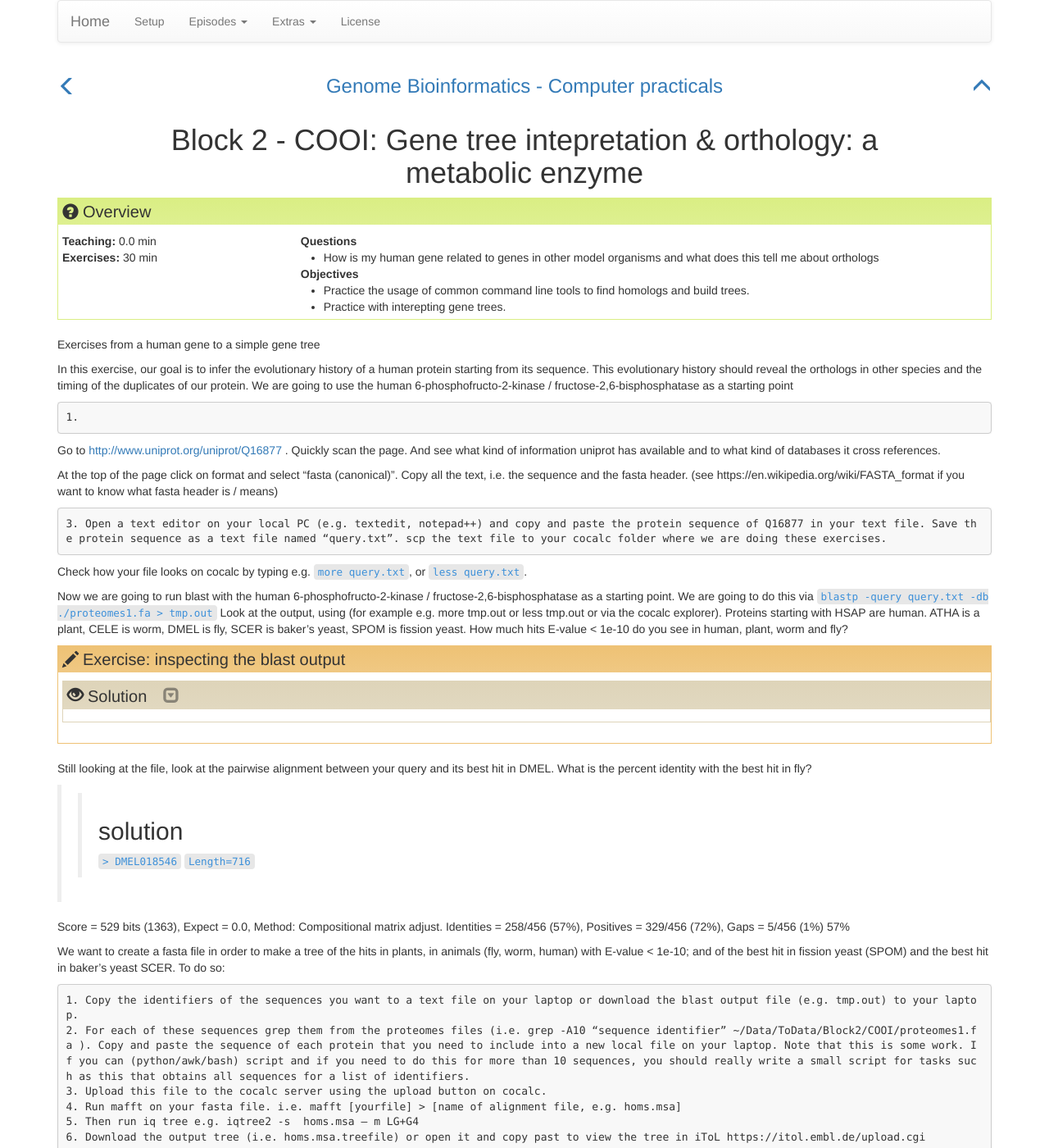
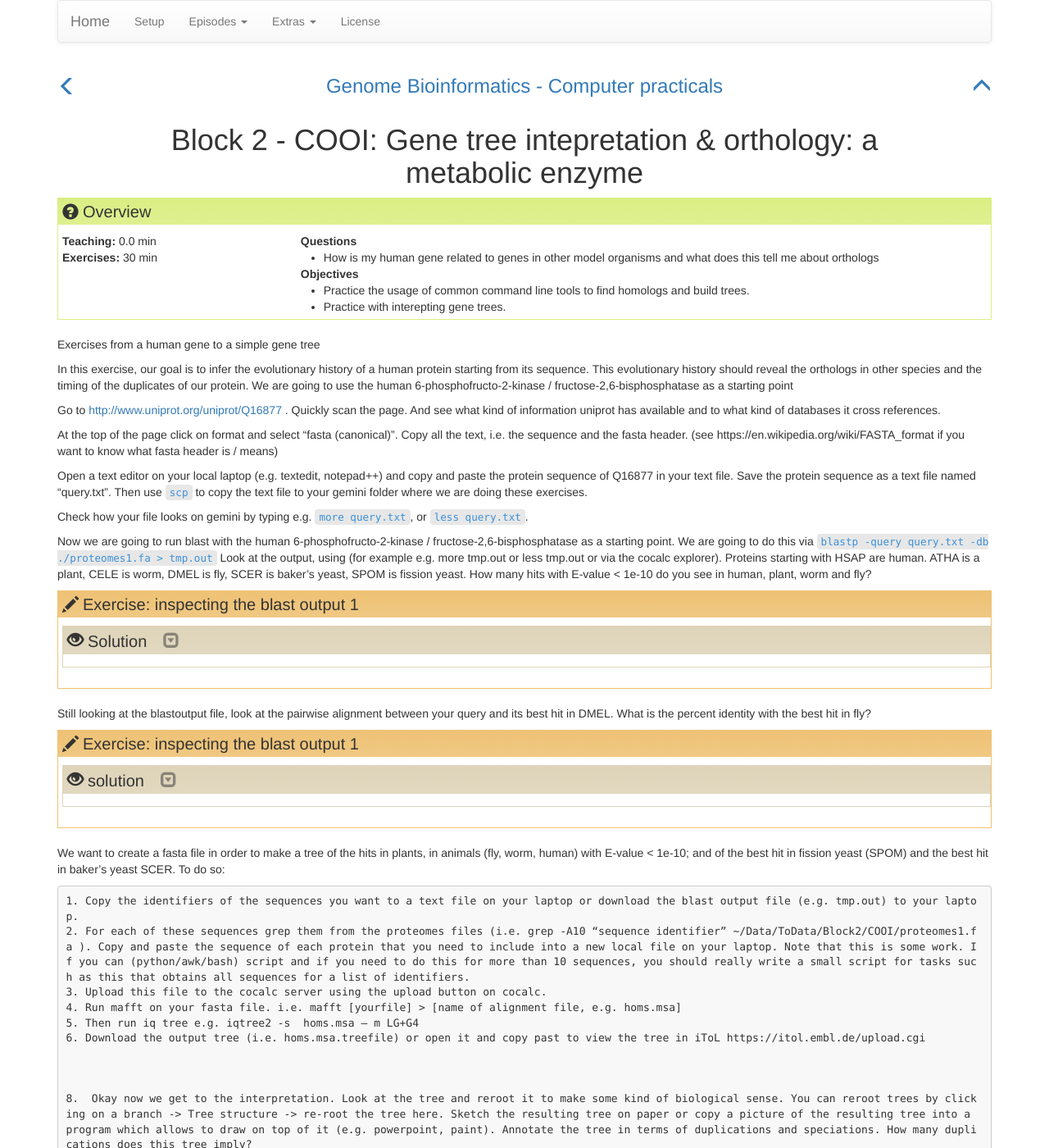
Before and after one commit to TeamMGE/GenomeBioinformaticsCourse, a Jekyll site: the page built from _episodes/40-COOI.md, in a window 1280 px wide and 1400 px high. Shown: the whole window at 82% size. Built offline with Jekyll 4.4.1, drawn with Linux system fonts in a browser that asks for light colours.

Commit message:
Update 40-COOI.md

```diff
--- a/_episodes/40-COOI.md
+++ b/_episodes/40-COOI.md
@@ -16,21 +16,17 @@
 
 In this exercise, our goal is to infer the evolutionary history of a human protein starting from its sequence. This evolutionary history should reveal the orthologs in other species and the timing of the duplicates of our protein. We are going to use the human 6-phosphofructo-2-kinase / fructose-2,6-bisphosphatase as a starting point
 
-    1.
-
-
-
 Go to  [http://www.uniprot.org/uniprot/Q16877](http://www.uniprot.org/uniprot/Q16877) . Quickly scan the page. And see what kind of information uniprot has available and to what kind of databases it cross references.
 
 At the top of the page click on format and select “fasta (canonical)”. Copy all the text, i.e. the sequence and the fasta header. (see https://en.wikipedia.org/wiki/FASTA_format if you want to know what fasta header is / means)
 
-    3. Open a text editor on your local PC (e.g. textedit, notepad++) and copy and paste the protein sequence of Q16877 in your text file. Save the protein sequence as a text file named “query.txt”. scp the text file to your cocalc folder where we are doing these exercises.
+Open a text editor on your local laptop (e.g. textedit, notepad++) and copy and paste the protein sequence of Q16877 in your text file. Save the protein sequence as a text file named “query.txt”. Then use `scp` to copy the text file to your gemini folder where we are doing these exercises.
 
-Check how your file looks on cocalc by typing e.g. `more query.txt`, or `less query.txt`.
+Check how your file looks on gemini by typing e.g. `more query.txt`, or `less query.txt`.
 
 Now we are going to run blast with the human 6-phosphofructo-2-kinase / fructose-2,6-bisphosphatase  as a starting point. We are going to do this via `blastp -query query.txt -db ./proteomes1.fa > tmp.out`
-Look at the output, using (for example e.g. more tmp.out or less tmp.out or via the cocalc explorer). Proteins starting with HSAP are human. ATHA is a plant, CELE is worm, DMEL is fly, SCER is baker’s yeast, SPOM is fission yeast. How much hits E-value < 1e-10 do you see in human, plant, worm and fly?
-> ## Exercise: inspecting the blast output
+Look at the output, using (for example e.g. more tmp.out or less tmp.out or via the cocalc explorer). Proteins starting with HSAP are human. ATHA is a plant, CELE is worm, DMEL is fly, SCER is baker’s yeast, SPOM is fission yeast. How many hits with E-value < 1e-10 do you see in human, plant, worm and fly?
+> ## Exercise: inspecting the blast output 1
 >
 >> ## Solution
 >>      HSAP037297                                                          979     0.0
@@ -53,16 +49,19 @@
 > {: .solution}
 {: .challenge}
 
-Still looking at the file, look at the pairwise alignment between your query and its best hit in DMEL. What is the percent identity with the best hit in fly?
+Still looking at the blastoutput file, look at the pairwise alignment between your query and its best hit in DMEL. What is the percent identity with the best hit in fly?
 
+> ## Exercise: inspecting the blast output 1
+>
 >> ## solution
->>`> DMEL018546`
->> `Length=716`
-
- Score = 529 bits (1363),  Expect = 0.0, Method: Compositional matrix adjust.
- Identities = 258/456 (57%), Positives = 329/456 (72%), Gaps = 5/456 (1%)
-57%
-
+>>`> DMEL018546`/
+>> `Length=716`/
+>>
+>>  `Score = 529 bits (1363),  Expect = 0.0, Method: Compositional matrix adjust.`/
+>>  `Identities = 258/456 (57%), Positives = 329/456 (72%), Gaps = 5/456 (1%)`/
+>> so precent identity 57%
+> {: .solution}
+{: .challenge}
 
 We want to create a fasta file in order to make a tree of the hits in plants, in animals (fly, worm, human) with E-value < 1e-10; and of the best hit in fission yeast (SPOM) and the best hit in baker’s yeast SCER. To do so:
 
```
